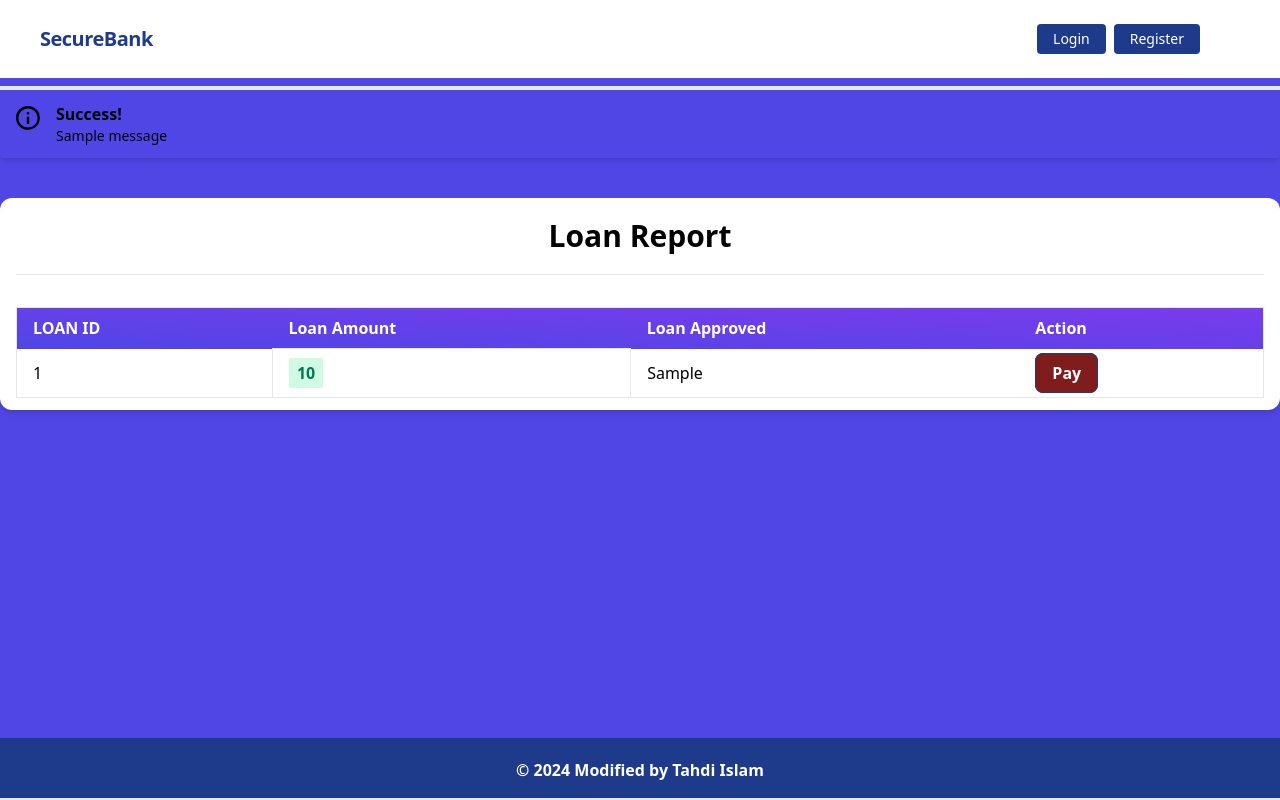
After one commit to tahdiislam/securebank, a Django app: template transactions/templates/transactions/loan_request.html in a window 1280 px wide. The commit adds this page. Run offline with Django 5.2, Linux system fonts and the light colour scheme; the template is opened without the code that fills it: most values are stand-ins (such as "Sample title", 1, 10 or a date in 2020); one stand-in notice (Sample message) is shown.

Commit message:
complete second part of the project

```diff
--- a/core/templates/core/base.html
+++ b/core/templates/core/base.html
@@ -1,13 +1,35 @@
+<!-- @format -->
+
+{% load static %}
 <!DOCTYPE html>
 <html lang="en">
-<head>
-    <meta charset="UTF-8">
-    <meta name="viewport" content="width=device-width, initial-scale=1.0">
-    {% block title %}{% endblock  %}
-    <link rel="stylesheet" href="https://unpkg.com/tailwindcss@2.0.1/dist/tailwind.min.css">
-</head>
-<body class='bg-indigo-500'>
-    {% include "core/navbar.html" %}
-    {% block body %}{% endblock  %}
-</body>
+  <head>
+    <meta charset="utf-8" />
+    <meta
+      name="viewport"
+      content="width=device-width, initial-scale=1, shrink-to-fit=no"
+    />
+    <meta name="description" content="Dummy Banking System" />
+    <title>{% block head_title %}Banking System{% endblock %}</title>
+    <link
+      href="https://unpkg.com/tailwindcss@^1.0/dist/tailwind.min.css"
+      rel="stylesheet"
+    />
+
+    {% block head_extra %}{% endblock %}
+    <style>
+      footer {
+        position: fixed !important;
+        bottom: 0 !important;
+        width: 100%;
+      }
+    </style>
+  </head>
+  <body class="bg-indigo-600">
+    {% include 'core/navbar.html' %}
+    <div class="lg:container lg:mx-auto" id="main">
+      {% include 'core/messages.html' %} {% block body %}{% endblock %}
+    </div>
+    {% include 'core/footer.html' %}
+  </body>
 </html>
--- /dev/null
+++ b/core/templates/core/footer.html
@@ -0,0 +1,11 @@
+<footer class="footer bg-blue-900 text-white relative border-b-2 mt-10">
+    <div class="container mx-auto px-6">
+        <div class="mt-5 flex flex-col items-center">
+            <div class="sm:w-2/3 text-center py-0 pb-2">
+                <p class="text-md text-white font-bold mb-2">
+                    © {% now "Y" %} Modified by Tahdi Islam
+                </p>
+            </div>
+        </div>
+    </div>
+</footer>
--- /dev/null
+++ b/core/templates/core/messages.html
@@ -0,0 +1,13 @@
+{% for message in messages %}
+
+<div class="bg-teal-100 border-t-4 border-teal-500 rounded-b text-teal-900 px-4 py-3 shadow-md mt-2" role="alert">
+    <div class="flex">
+        <div class="py-1"><svg class="fill-current h-6 w-6 text-teal-500 mr-4" xmlns="http://www.w3.org/2000/svg" viewBox="0 0 20 20"><path d="M2.93 17.07A10 10 0 1 1 17.07 2.93 10 10 0 0 1 2.93 17.07zm12.73-1.41A8 8 0 1 0 4.34 4.34a8 8 0 0 0 11.32 11.32zM9 11V9h2v6H9v-4zm0-6h2v2H9V5z"/></svg></div>
+        <div>
+            <p class="font-bold">Success!</p>
+            <p class="text-sm">{{ message }}</p>
+        </div>
+    </div>
+</div>
+
+{% endfor %}
--- a/core/templates/core/navbar.html
+++ b/core/templates/core/navbar.html
@@ -12,16 +12,16 @@
     <div class="w-full block flex-grow lg:flex lg:items-center lg:w-auto px-10">
         {% if request.user.is_authenticated %}
             <div class="text-md lg:flex-grow">
-                <a href="{% url 'login' %}" class="block mt-4 lg:inline-block lg:mt-0 text-blue-900 hover:text-red-900 hover:font-black mr-4">
+                <a href="{% url 'transaction_report' %}" class="block mt-4 lg:inline-block lg:mt-0 text-blue-900 hover:text-red-900 hover:font-black mr-4">
                     Report
                 </a>
-                <a href="{% url 'login' %}" class="block mt-4 lg:inline-block lg:mt-0 text-blue-900 hover:text-red-900 hover:font-black mr-4">
+                <a href="{% url 'deposit_money' %}" class="block mt-4 lg:inline-block lg:mt-0 text-blue-900 hover:text-red-900 hover:font-black mr-4">
                     Deposit
                 </a>
-                <a href="{% url 'login' %}" class="block mt-4 lg:inline-block lg:mt-0 text-blue-900 hover:text-red-900 hover:font-black mr-4">
+                <a href="{% url 'withdraw_money' %}" class="block mt-4 lg:inline-block lg:mt-0 text-blue-900 hover:text-red-900 hover:font-black mr-4">
                     Withdraw
                 </a>
-                <a href="{% url 'login' %}" class="block mt-4 lg:inline-block lg:mt-0 text-blue-900 hover:text-red-900 hover:font-black mr-4">
+                <a href="{% url 'loan_request' %}" class="block mt-4 lg:inline-block lg:mt-0 text-blue-900 hover:text-red-900 hover:font-black mr-4">
                     Loan Request
                 </a>
             </div>
--- a/transactions/forms.py
+++ b/transactions/forms.py
@@ -16,7 +16,7 @@ class TransactionForm(forms.ModelForm):
 
     def save(self, commit: bool = True) -> Any:
         self.instance.account = self.user_account
-        self.instance.balance_after_transaction = self.account.balance
+        self.instance.balance_after_transaction = self.instance.account.balance
         return super().save(commit)
 
 class DepositForm(TransactionForm):
@@ -32,7 +32,7 @@ class DepositForm(TransactionForm):
 
 class WithDrawalForm(TransactionForm):
     def clean_amount(self):
-        account = self.account
+        account = self.user_account
         min_withdraw_amount = 500
         max_withdraw_amount = 20000
         balance = account.balance
--- /dev/null
+++ b/transactions/templates/transactions/loan_request.html
@@ -0,0 +1,50 @@
+{% extends 'core/base.html' %}
+{% block head_title %}
+  {{ title }}
+{% endblock %}
+{% block body %}
+<div class="my-10 py-3 px-4 bg-white rounded-xl shadow-md">
+  <h1 class="font-bold text-3xl text-center pb-5 pt-2">Loan Report</h1>
+  <hr />
+  <table
+    class="table-auto mx-auto w-full px-5 rounded-xl mt-8 border dark:border-neutral-500"
+  >
+    <thead class="bg-purple-900 text-white text-left">
+      <tr
+        class="bg-gradient-to-tr from-indigo-600 to-purple-600 rounded-md py-2 px-4 text-white font-bold"
+      >
+        <th class="px-4 py-2">LOAN ID</th>
+        <th class="px-4 py-2">Loan Amount</th>
+        <th class="px-4 py-2">Loan Approved</th>
+        <th class="px-4 py-2">Action</th>
+      </tr>
+    </thead>
+    <tbody>
+      {% for loan in loans %}
+      <tr class="border-b dark:border-neutral-500">
+        <td class="px-4 py-2">
+         {{ loan.id }}
+        </td>
+        <td class="px-4 py-3 text-s border">
+          <span
+            class="px-2 py-1 font-bold leading-tight rounded-sm text-green-700 bg-green-100"
+          >
+            {{ loan.amount }}
+          </span>
+        </td>
+        <td class="px-4 py-2">
+          {{ loan.loan_approve }}
+        </td>
+        <td class="px-4 py-2">
+          {% if loan.loan_approve %}
+          <a class="font-bold bg-red-900 text-white hover:text-blue-900 hover:bg-white border border-blue-900 font-bold px-4 py-2 rounded-lg" href='{% url "pay_loan" loan.id %}'>Pay</a>
+          {% else %}
+          <p class="font-bold text-red-700 bg-red-100">Loan Pending</p>
+          {% endif %}
+        </td>
+      </tr>
+      {% endfor %}
+    </tbody>
+  </table>
+</div>
+{% endblock %}
--- a/transactions/urls.py
+++ b/transactions/urls.py
@@ -7,5 +7,5 @@ urlpatterns = [
     path('withdraw/', WithdrawalMoneyView.as_view(), name='withdraw_money'),
     path('loan_request/', LoanRequestView.as_view(), name='loan_request'),
     path('loans/', LoanListView.as_view(), name='loan_list'),
-    path('loans/<int:loan_id>', PayLoanView.as_view(), name='deposit_money'),
+    path('loans/<int:loan_id>', PayLoanView.as_view(), name='pay_loan'),
 ]
```
Also changed, not shown: accounts/templates/accounts/profile.html (+9 -2 lines), accounts/views.py (+7 -0 lines), core/templates/core/home.html (+35 -5 lines), securebank/settings.py (+6 -1 lines), transactions/admin.py (+12 -0 lines), transactions/templates/transactions/transaction_form.html (added, +35 -0 lines), transactions/templates/transactions/transaction_report.html (added, +90 -0 lines), transactions/views.py (+12 -10 lines), core/static/core/bank.jpg (added), db.sqlite3.
